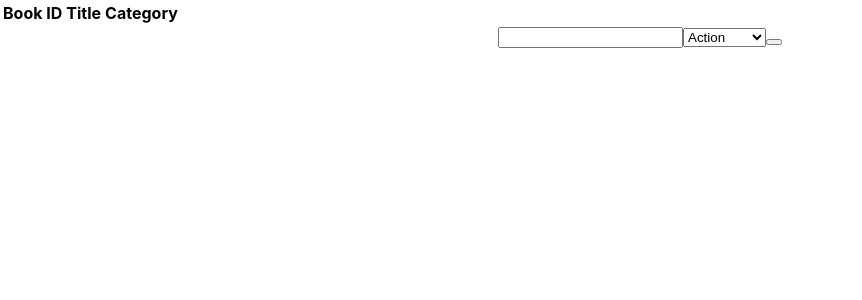
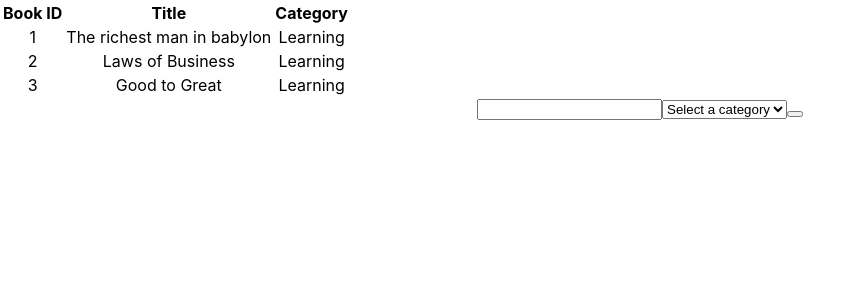
Before and after one commit to Jaakal/bookstore-cms, a React (Create React App) app: page / in a window 1280 px wide. Shown: the top 300 px of the page, without its empty margins (0-862 px from the left). Built offline with nearby package versions, Linux system fonts and the light colour scheme.

Commit message:
fix dipatch issue

```diff
--- a/src/components/Book.js
+++ b/src/components/Book.js
@@ -1,7 +1,7 @@
 import React from "react";
 
 const Book = (props) => {
-  const { id, title, category } = props;
+  const { id, title, category } = props.book;
   return (
     <tr>
       <td>{id}</td>
--- a/src/containers/BooksForm.js
+++ b/src/containers/BooksForm.js
@@ -8,8 +8,9 @@
     return (
       <div>
         <form>
-          <input name="title" value=""/>
+          <input name="title"/>
           <select>
+            <option defaultValue="">Select a category</option>
     {CATEGORIES.map((category,index)=><option key={index}>{category}</option>)}
           </select>
           <button type="submit"></button>
--- a/src/containers/BooksList.js
+++ b/src/containers/BooksList.js
@@ -17,7 +17,7 @@
             </tr>
           </thead>
           <tbody>
-          {books.map(book=><Book book={book}></Book>)}
+          {books.map(book=><Book key={book.id} book={book}></Book>)}
           </tbody>
         </table>
       </div>
@@ -25,6 +25,7 @@
   }
 }
 const mapStateToProps = (state)=>{
+  console.log(state)
   return {
     books: state.books
   }
--- a/src/index.js
+++ b/src/index.js
@@ -10,25 +10,25 @@
   combinedReducers
 );
 store.dispatch({
-  type:'ADD_BOOK',
+  type:'CREATE_BOOK',
   book:{
-    id:Math.random,
-    title:'48 laws of power',
+    id:1,
+    title:'The richest man in babylon',
     category:'Learning'
   }
 })
 store.dispatch({
-  type:'ADD_BOOK',
+  type:'CREATE_BOOK',
   book:{
-    id:Math.random,
+    id:2,
     title:'Laws of Business',
     category:'Learning'
   }
 })
 store.dispatch({
-  type:'ADD_BOOK',
+  type:'CREATE_BOOK',
   book:{
-    id:Math.random,
+    id:3,
     title:'Good to Great',
     category:'Learning'
   }
```
